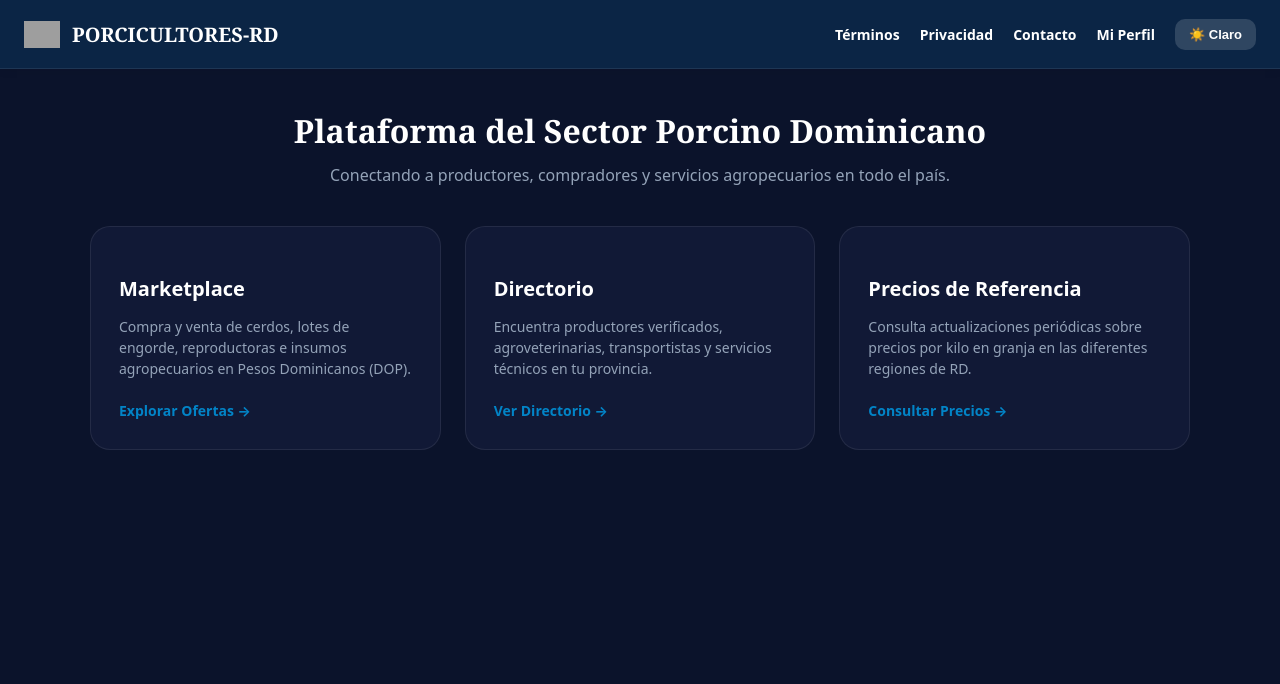
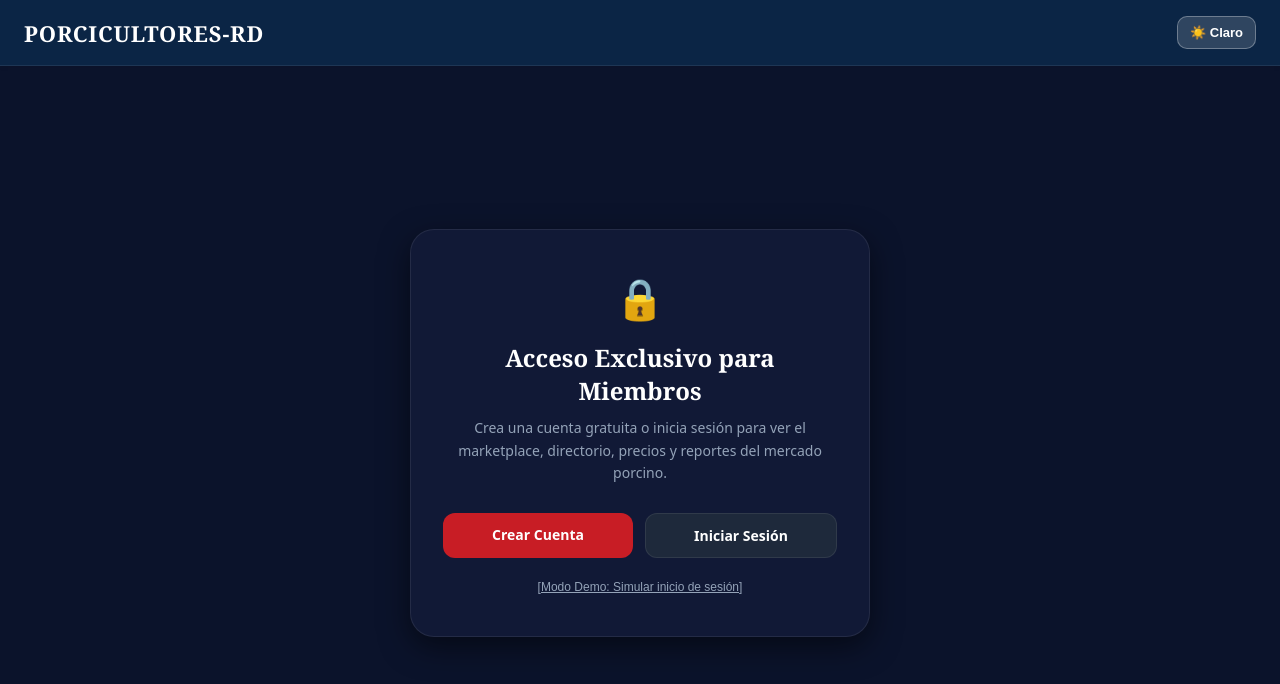
Before and after one commit to anonimusrofri-png/Porcicultores-rd, a Next.js app: page / in a window 1280 px wide. Shown: the top 684 px of the page. Built offline with nearby package versions, Linux system fonts and the light colour scheme; grey boxes are pictures that could not be loaded.

Commit message:
Fix: actualizar unicamente enlaces de la barra superior

```diff
--- a/app/page.tsx
+++ b/app/page.tsx
@@ -3,14 +3,23 @@
 import { useState, useEffect } from 'react'
 import Link from 'next/link'
 
-export default function HomePage() {
+export default function Home() {
   const [esOscuro, setEsOscuro] = useState(true)
+  const [estaLogueado, setEstaLogueado] = useState(false)
+  const [cargando, setCargando] = useState(true)
 
   useEffect(() => {
     const temaGuardado = localStorage.getItem('tema_porcicultores')
     if (temaGuardado) {
       setEsOscuro(temaGuardado === 'oscuro')
     }
+
+    // Comprobar si el usuario ya inició sesión
+    const token = localStorage.getItem('token_porcicultores')
+    if (token) {
+      setEstaLogueado(true)
+    }
+    setCargando(false)
   }, [])
 
   const cambiarTema = () => {
@@ -21,84 +30,49 @@ export default function HomePage() {
 
   const t = {
     bgPrincipal: esOscuro ? '#0B132B' : '#F8FAFC',
-    bgHeader: esOscuro ? '#0B2545' : '#FFFFFF',
-    textHeader: esOscuro ? '#FFFFFF' : '#0F172A',
+    bgHeaderYBanner: esOscuro ? '#0B2545' : '#FFFFFF',
+    textHeaderYBanner: esOscuro ? '#FFFFFF' : '#0F172A',
+    textSubHero: esOscuro ? '#DCE6F1' : '#475569',
     textPrincipal: esOscuro ? '#FFFFFF' : '#0F172A',
     textSecundario: esOscuro ? '#94A3B8' : '#64748B',
     bgTarjeta: esOscuro ? '#111936' : '#FFFFFF',
     bordeTarjeta: esOscuro ? 'rgba(255,255,255,0.08)' : '#E2E8F0',
+    bordeNeonVerde: esOscuro ? 'rgba(74, 222, 128, 0.4)' : '#16A34A',
+    sombraNeonVerde: esOscuro ? '0 0 25px rgba(74, 222, 128, 0.15)' : '0 4px 12px rgba(22, 163, 74, 0.15)',
+    bordeNeonAzul: esOscuro ? 'rgba(56, 189, 248, 0.4)' : '#0284C7',
+    sombraNeonAzul: esOscuro ? '0 0 25px rgba(56, 189, 248, 0.15)' : '0 4px 12px rgba(2, 132, 199, 0.15)',
+    bordeNeonMorado: esOscuro ? 'rgba(232, 121, 249, 0.4)' : '#C084FC',
+    sombraNeonMorado: esOscuro ? '0 0 25px rgba(232, 121, 249, 0.15)' : '0 4px 12px rgba(192, 132, 252, 0.15)',
+    btnBotonSecundarioBg: esOscuro ? 'rgba(255, 255, 255, 0.12)' : '#F1F5F9',
+    btnBotonSecundarioBorder: esOscuro ? 'rgba(255,255,255,0.3)' : '#CBD5E1',
+    btnBotonSecundarioText: esOscuro ? '#FFFFFF' : '#0F172A',
   }
 
-  return (
-    <div style={{ width: '100%', minHeight: '100vh', backgroundColor: t.bgPrincipal, fontFamily: "system-ui, -apple-system, sans-serif", margin: 0, padding: 0, color: t.textPrincipal }}>
+  if (cargando) {
+    return null
+  }
 
-      {/* Encabezado Superior / Navbar */}
-      <header style={{
-        backgroundColor: t.bgHeader,
-        color: t.textHeader,
-        padding: '16px 24px',
-        display: 'flex',
-        justifyContent: 'space-between',
-        alignItems: 'center',
-        borderBottom: `1px solid ${t.bordeTarjeta}`,
-        boxShadow: '0 2px 10px rgba(0,0,0,0.05)'
-      }}>
-        <div style={{ display: 'flex', alignItems: 'center', gap: '12px' }}>
-          <img
-            src="/cerdo.png"
-            alt="Logo Porcicultores RD"
-            style={{ width: '36px', height: '36px', objectFit: 'contain' }}
-            onError={(e) => { e.currentTarget.style.display = 'none' }}
-          />
-          <Link href="/" style={{ textDecoration: 'none' }}>
-            <span style={{ fontWeight: '800', fontSize: '20px', color: t.textHeader, fontFamily: "Georgia, serif" }}>
-              PORCICULTORES-RD
-            </span>
-          </Link>
-        </div>
+  // SI NO ESTÁ LOGUEADO: Muestra la barra superior con el tema y el aviso centrado profesional
+  if (!estaLogueado) {
+    return (
+      <div style={{ width: '100%', minHeight: '100vh', backgroundColor: t.bgPrincipal, fontFamily: "system-ui, -apple-system, BlinkMacSystemFont, 'Segoe UI', Roboto, sans-serif", margin: 0, padding: 0, color: t.textPrincipal, transition: 'background-color 0.3s ease', display: 'flex', flexDirection: 'column' }}>
 
-        {/* Navegación Superior Limpia */}
-        <nav style={{ display: 'flex', alignItems: 'center', gap: '20px' }}>
-          <Link
-            href="/terminos"
-            style={{ textDecoration: 'none', color: t.textHeader, fontWeight: '600', fontSize: '14px' }}
-          >
-            Términos
-          </Link>
-
-          <Link
-            href="/terminos/privacidad"
-            style={{ textDecoration: 'none', color: t.textHeader, fontWeight: '600', fontSize: '14px' }}
-          >
-            Privacidad
-          </Link>
-
-          <Link
-            href="/terminos/contacto"
-            style={{ textDecoration: 'none', color: t.textHeader, fontWeight: '600', fontSize: '14px' }}
-          >
-            Contacto
-          </Link>
-
-          <Link
-            href="/perfil"
-            style={{ textDecoration: 'none', color: t.textHeader, fontWeight: '600', fontSize: '14px' }}
-          >
-            Mi Perfil
-          </Link>
-
-          {/* Botón de Modo Oscuro / Claro */}
+        {/* Barra superior para poder cambiar el modo claro/oscuro incluso sin iniciar sesión */}
+        <header style={{ backgroundColor: t.bgHeaderYBanner, color: t.textHeaderYBanner, padding: '16px 24px', display: 'flex', justifyContent: 'space-between', alignItems: 'center', boxShadow: '0 2px 4px rgba(0,0,0,0.05)', borderBottom: `1px solid ${t.bordeTarjeta}` }}>
+          <span style={{ fontWeight: '700', fontSize: '22px', color: t.textHeaderYBanner, letterSpacing: '0.8px', fontFamily: "Georgia, 'Times New Roman', Times, serif", textTransform: 'uppercase' }}>
+            PORCICULTORES-RD
+          </span>
           <button
             onClick={cambiarTema}
             style={{
               backgroundColor: esOscuro ? 'rgba(255, 255, 255, 0.15)' : '#E2E8F0',
-              color: t.textHeader,
-              border: 'none',
-              padding: '8px 14px',
+              color: t.textHeaderYBanner,
+              border: `1px solid ${esOscuro ? 'rgba(255, 255, 255, 0.3)' : '#CBD5E1'}`,
+              padding: '8px 12px',
               borderRadius: '10px',
               cursor: 'pointer',
+              fontSize: '13px',
               fontWeight: '600',
-              fontSize: '13px',
               display: 'flex',
               alignItems: 'center',
               gap: '6px'
@@ -106,56 +80,182 @@ export default function HomePage() {
           >
             {esOscuro ? '☀️ Claro' : '🌙 Oscuro'}
           </button>
-        </nav>
+        </header>
+
+        {/* Aviso Centrado Elegante */}
+        <div style={{ flex: 1, display: 'flex', justifyContent: 'center', alignItems: 'center', padding: '20px' }}>
+          <div style={{
+            backgroundColor: t.bgTarjeta,
+            padding: '40px 32px',
+            borderRadius: '24px',
+            border: `1px solid ${t.bordeTarjeta}`,
+            boxShadow: esOscuro ? '0 10px 30px rgba(0,0,0,0.5)' : '0 10px 30px rgba(0,0,0,0.08)',
+            textAlign: 'center',
+            maxWidth: '460px',
+            width: '100%',
+            boxSizing: 'border-box'
+          }}>
+            <div style={{ fontSize: '40px', marginBottom: '16px' }}>🔒</div>
+            <h2 style={{ fontSize: '24px', fontWeight: '800', margin: '0 0 10px 0', color: t.textPrincipal, fontFamily: "Georgia, 'Times New Roman', Times, serif" }}>
+              Acceso Exclusivo para Miembros
+            </h2>
+            <p style={{ fontSize: '14px', color: t.textSecundario, margin: '0 0 28px 0', lineHeight: '1.6' }}>
+              Crea una cuenta gratuita o inicia sesión para ver el marketplace, directorio, precios y reportes del mercado porcino.
+            </p>
+            <div style={{ display: 'flex', gap: '12px', justifyContent: 'center', marginBottom: '16px' }}>
+              <Link
+                href="/registro"
+                style={{ backgroundColor: '#C81D25', color: '#FFFFFF', padding: '12px 20px', borderRadius: '12px', textDecoration: 'none', fontSize: '14px', fontWeight: '700', flex: 1 }}
+              >
+                Crear Cuenta
+              </Link>
+              <Link
+                href="/login"
+                style={{ backgroundColor: esOscuro ? '#1E293B' : '#F1F5F9', color: t.textPrincipal, padding: '12px 20px', borderRadius: '12px', textDecoration: 'none', fontSize: '14px', fontWeight: '700', border: `1px solid ${t.bordeTarjeta}`, flex: 1 }}
+              >
+                Iniciar Sesión
+              </Link>
+            </div>
+            {/* Botón de prueba para simular sesión y ver la página */}
+            <button
+              onClick={() => {
+                localStorage.setItem('token_porcicultores', 'activo_demo')
+                setEstaLogueado(true)
+              }}
+              style={{ background: 'none', border: 'none', color: t.textSecundario, fontSize: '12px', cursor: 'pointer', textDecoration: 'underline' }}
+            >
+              [Modo Demo: Simular inicio de sesión]
+            </button>
+          </div>
+        </div>
+
+      </div>
+    )
+  }
+
+  // SI YA ESTÁ LOGUEADO: Muestra todo tu diseño original completo con normalidad
+  return (
+    <div style={{ width: '100%', minHeight: '100vh', backgroundColor: t.bgPrincipal, fontFamily: "system-ui, -apple-system, BlinkMacSystemFont, 'Segoe UI', Roboto, sans-serif", margin: 0, padding: 0, color: t.textPrincipal, transition: 'background-color 0.3s ease' }}>
+
+      <header style={{ backgroundColor: t.bgHeaderYBanner, color: t.textHeaderYBanner, padding: '16px 24px', display: 'flex', justifyContent: 'space-between', alignItems: 'center', boxShadow: '0 2px 4px rgba(0,0,0,0.05)', borderBottom: `1px solid ${t.bordeTarjeta}`, transition: 'all 0.3s ease' }}>
+        <Link href="/" style={{ textDecoration: 'none' }}>
+          <span style={{
+            fontWeight: '700',
+            fontSize: '22px',
+            color: t.textHeaderYBanner,
+            letterSpacing: '0.8px',
+            fontFamily: "Georgia, 'Times New Roman', Times, serif",
+            textTransform: 'uppercase'
+          }}>
+            PORCICULTORES-RD
+          </span>
+        </Link>
+
+        <div style={{ display: 'flex', alignItems: 'center', gap: '20px' }}>
+          <nav style={{ display: 'flex', gap: '20px', alignItems: 'center', fontSize: '14px', fontWeight: '600' }}>
+            <Link href="/marketplace" style={{ color: t.textHeaderYBanner, textDecoration: 'none', opacity: 0.9 }}>Marketplace</Link>
+            <Link href="/directorio" style={{ color: t.textHeaderYBanner, textDecoration: 'none', opacity: 0.9 }}>Directorio</Link>
+            <Link href="/precios" style={{ color: t.textHeaderYBanner, textDecoration: 'none', opacity: 0.9 }}>Precios</Link>
+            <Link href="/perfil" style={{ color: t.textHeaderYBanner, textDecoration: 'none', opacity: 0.9 }}>Mi Perfil</Link>
+          </nav>
+
+          <button
+            onClick={cambiarTema}
+            style={{
+              backgroundColor: esOscuro ? 'rgba(255, 255, 255, 0.15)' : '#E2E8F0',
+              color: t.textHeaderYBanner,
+              border: `1px solid ${esOscuro ? 'rgba(255, 255, 255, 0.3)' : '#CBD5E1'}`,
+              padding: '8px 12px',
+              borderRadius: '10px',
+              cursor: 'pointer',
+              fontSize: '13px',
+              fontWeight: '600',
+              display: 'flex',
+              alignItems: 'center',
+              gap: '6px'
+            }}
+          >
+            {esOscuro ? '☀️ Claro' : '🌙 Oscuro'}
+          </button>
+        </div>
       </header>
 
-      {/* Contenido Principal */}
-      <main style={{ maxWidth: '1100px', margin: '40px auto', padding: '0 20px' }}>
-        <div style={{ textAlign: 'center', marginBottom: '40px' }}>
-          <h1 style={{ fontSize: '32px', fontWeight: '800', fontFamily: "Georgia, serif", margin: '0 0 12px 0' }}>
-            Plataforma del Sector Porcino Dominicano
+      <section style={{ backgroundColor: t.bgHeaderYBanner, color: t.textHeaderYBanner, padding: '60px 20px 70px 20px', textAlign: 'center', borderBottom: `1px solid ${t.bordeTarjeta}`, transition: 'all 0.3s ease' }}>
+        <div style={{ maxWidth: '900px', margin: '0 auto' }}>
+          <h1 style={{ fontSize: '38px', fontWeight: '900', lineHeight: '1.2', margin: '0 0 16px 0', color: t.textHeaderYBanner }}>
+            Impulsando tu Negocio<br />Porcino Dominicano
           </h1>
-          <p style={{ color: t.textSecundario, fontSize: '16px', margin: 0 }}>
-            Conectando a productores, compradores y servicios agropecuarios en todo el país.
+          <p style={{ fontSize: '16px', color: t.textSubHero, maxWidth: '650px', margin: '0 auto 32px auto', lineHeight: '1.5' }}>
+            Conectamos productores, compradores y servicios para un mercado más justo y transparente en la República Dominicana.
           </p>
+
+          <div style={{ display: 'flex', gap: '16px', justifyContent: 'center', flexWrap: 'wrap' }}>
+            <Link
+              href="/marketplace"
+              style={{ backgroundColor: '#C81D25', color: '#FFFFFF', fontWeight: '700', padding: '14px 28px', borderRadius: '12px', textDecoration: 'none', fontSize: '15px', boxShadow: '0 4px 6px rgba(0,0,0,0.15)' }}
+            >
+              Ver Marketplace
+            </Link>
+            <Link
+              href="/precios"
+              style={{ backgroundColor: t.btnBotonSecundarioBg, color: t.btnBotonSecundarioText, fontWeight: '600', padding: '14px 28px', borderRadius: '12px', textDecoration: 'none', fontSize: '15px', border: `1px solid ${t.btnBotonSecundarioBorder}` }}
+            >
+              Consultar Precios por Provincia
+            </Link>
+          </div>
+        </div>
+      </section>
+
+      <div style={{ maxWidth: '1200px', margin: '0 auto', padding: '40px 20px 60px 20px' }}>
+        <div style={{ display: 'grid', gridTemplateColumns: 'repeat(auto-fit, minmax(340px, 1fr))', gap: '24px', marginBottom: '45px' }}>
+
+          <Link href="/marketplace" style={{ textDecoration: 'none', color: 'inherit' }}>
+            <div style={{ backgroundColor: t.bgTarjeta, borderRadius: '20px', padding: '28px', border: `1px solid ${t.bordeNeonVerde}`, boxShadow: t.sombraNeonVerde, height: '100%', boxSizing: 'border-box' }}>
+              <h3 style={{ fontSize: '20px', fontWeight: '800', margin: '0 0 8px 0', color: t.textPrincipal }}>Marketplace Porcino</h3>
+              <p style={{ fontSize: '14px', color: t.textSecundario, margin: 0, lineHeight: '1.5' }}>Compra y vende cerdos, lechones y reproductores de forma directa.</p>
+            </div>
+          </Link>
+
+          <Link href="/directorio" style={{ textDecoration: 'none', color: 'inherit' }}>
+            <div style={{ backgroundColor: t.bgTarjeta, borderRadius: '20px', padding: '28px', border: `1px solid ${t.bordeNeonAzul}`, boxShadow: t.sombraNeonAzul, height: '100%', boxSizing: 'border-box' }}>
+              <h3 style={{ fontSize: '20px', fontWeight: '800', margin: '0 0 8px 0', color: t.textPrincipal }}>Directorio de Servicios</h3>
+              <p style={{ fontSize: '14px', color: t.textSecundario, margin: 0, lineHeight: '1.5' }}>Veterinarios, agroveterinarias y servicios para el fomento del sector.</p>
+            </div>
+          </Link>
+
+          <Link href="/precios" style={{ textDecoration: 'none', color: 'inherit' }}>
+            <div style={{ backgroundColor: t.bgTarjeta, borderRadius: '20px', padding: '28px', border: `1px solid ${t.bordeNeonMorado}`, boxShadow: t.sombraNeonMorado, height: '100%', boxSizing: 'border-box' }}>
+              <h3 style={{ fontSize: '20px', fontWeight: '800', margin: '0 0 8px 0', color: t.textPrincipal }}>Precios por Provincia</h3>
+              <p style={{ fontSize: '14px', color: t.textSecundario, margin: 0, lineHeight: '1.5' }}>Precios de referencia por libra/kilo actualizados por provincia.</p>
+            </div>
+          </Link>
+
         </div>
 
-        {/* Tarjetas de Accesos Directos Principales */}
-        <div style={{ display: 'grid', gridTemplateColumns: 'repeat(auto-fit, minmax(280px, 1fr))', gap: '24px' }}>
+        <div>
+          <h2 style={{ fontSize: '22px', fontWeight: '800', color: t.textPrincipal, marginBottom: '20px' }}>Novedades y Noticias</h2>
 
-          <div style={{ backgroundColor: t.bgTarjeta, borderRadius: '20px', padding: '28px', border: `1px solid ${t.bordeTarjeta}` }}>
-            <h3 style={{ fontSize: '20px', fontWeight: '700', marginBottom: '10px' }}>Marketplace</h3>
-            <p style={{ color: t.textSecundario, fontSize: '14px', lineHeight: '1.5', marginBottom: '20px' }}>
-              Compra y venta de cerdos, lotes de engorde, reproductoras e insumos agropecuarios en Pesos Dominicanos (DOP).
-            </p>
-            <Link href="/login" style={{ color: '#0284C7', fontWeight: '700', fontSize: '14px', textDecoration: 'none' }}>
-              Explorar Ofertas →
-            </Link>
+          <div style={{ display: 'grid', gridTemplateColumns: 'repeat(auto-fit, minmax(480px, 1fr))', gap: '24px' }}>
+            <div style={{ backgroundColor: t.bgTarjeta, borderRadius: '20px', padding: '24px', border: `1px solid ${t.bordeTarjeta}` }}>
+              <h4 style={{ fontSize: '16px', fontWeight: '700', color: t.textPrincipal, margin: '0 0 4px 0' }}>Nuevo Filtro por Peso Añadido al Marketplace</h4>
+              <span style={{ fontSize: '12px', color: t.textSecundario, display: 'block', marginBottom: '10px' }}>16 dic 2026</span>
+              <p style={{ fontSize: '13px', color: t.textSecundario, margin: '0 0 16px 0', lineHeight: '1.4' }}>Guía de Seguridad: Cómo Evitar Estafas en transacciones comerciales.</p>
+              <Link href="/marketplace" style={{ backgroundColor: esOscuro ? '#1E293B' : '#F1F5F9', color: t.textPrincipal, padding: '8px 16px', borderRadius: '8px', fontSize: '12px', fontWeight: '700', textDecoration: 'none', display: 'inline-block', border: `1px solid ${t.bordeTarjeta}` }}>EXPLORAR FILTROS</Link>
+            </div>
+
+            <div style={{ backgroundColor: t.bgTarjeta, borderRadius: '20px', padding: '24px', border: `1px solid ${t.bordeTarjeta}` }}>
+              <h4 style={{ fontSize: '16px', fontWeight: '700', color: t.textPrincipal, margin: '0 0 4px 0' }}>Reporte Semanal de Precios</h4>
+              <span style={{ fontSize: '12px', color: t.textSecundario, display: 'block', marginBottom: '10px' }}>28 nov 2026</span>
+              <p style={{ fontSize: '13px', color: t.textSecundario, margin: '0 0 10px 0', lineHeight: '1.4' }}>Consulta las variaciones del mercado porcino en las principales provincias.</p>
+              <div style={{ fontSize: '11px', color: t.textSecundario, marginBottom: '12px', lineHeight: '1.5' }}>
+                <div>Cerdos Kg: <span style={{ color: '#16A34A', fontWeight: '600' }}>↗ Estables</span></div>
+                <div>Lechones Kg: <span style={{ color: '#DC2626', fontWeight: '600' }}>↘ Bajando</span></div>
+              </div>
+              <Link href="/precios" style={{ backgroundColor: esOscuro ? '#2a7afc' : '#F1F5F9', color: t.textPrincipal, padding: '8px 16px', borderRadius: '8px', fontSize: '12px', fontWeight: '700', textDecoration: 'none', display: 'inline-block', border: `1px solid ${t.bordeTarjeta}` }}>VER REPORTE COMPLETO</Link>
+            </div>
           </div>
-
-          <div style={{ backgroundColor: t.bgTarjeta, borderRadius: '20px', padding: '28px', border: `1px solid ${t.bordeTarjeta}` }}>
-            <h3 style={{ fontSize: '20px', fontWeight: '700', marginBottom: '10px' }}>Directorio</h3>
-            <p style={{ color: t.textSecundario, fontSize: '14px', lineHeight: '1.5', marginBottom: '20px' }}>
-              Encuentra productores verificados, agroveterinarias, transportistas y servicios técnicos en tu provincia.
-            </p>
-            <Link href="/login" style={{ color: '#0284C7', fontWeight: '700', fontSize: '14px', textDecoration: 'none' }}>
-              Ver Directorio →
-            </Link>
-          </div>
-
-          <div style={{ backgroundColor: t.bgTarjeta, borderRadius: '20px', padding: '28px', border: `1px solid ${t.bordeTarjeta}` }}>
-            <h3 style={{ fontSize: '20px', fontWeight: '700', marginBottom: '10px' }}>Precios de Referencia</h3>
-            <p style={{ color: t.textSecundario, fontSize: '14px', lineHeight: '1.5', marginBottom: '20px' }}>
-              Consulta actualizaciones periódicas sobre precios por kilo en granja en las diferentes regiones de RD.
-            </p>
-            <Link href="/login" style={{ color: '#0284C7', fontWeight: '700', fontSize: '14px', textDecoration: 'none' }}>
-              Consultar Precios →
-            </Link>
-          </div>
-
         </div>
-      </main>
-
+      </div>
     </div>
   )
 }
```
